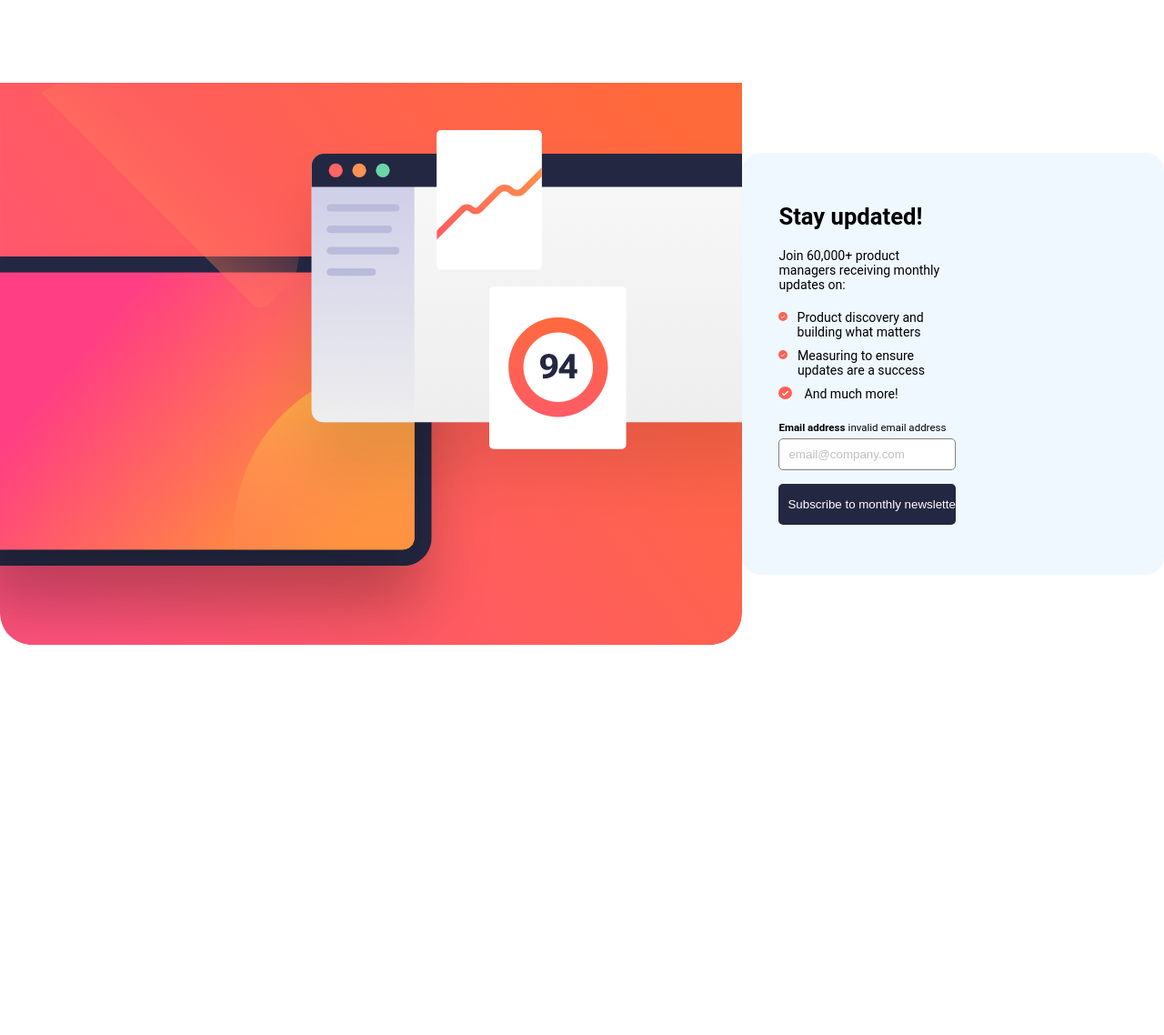
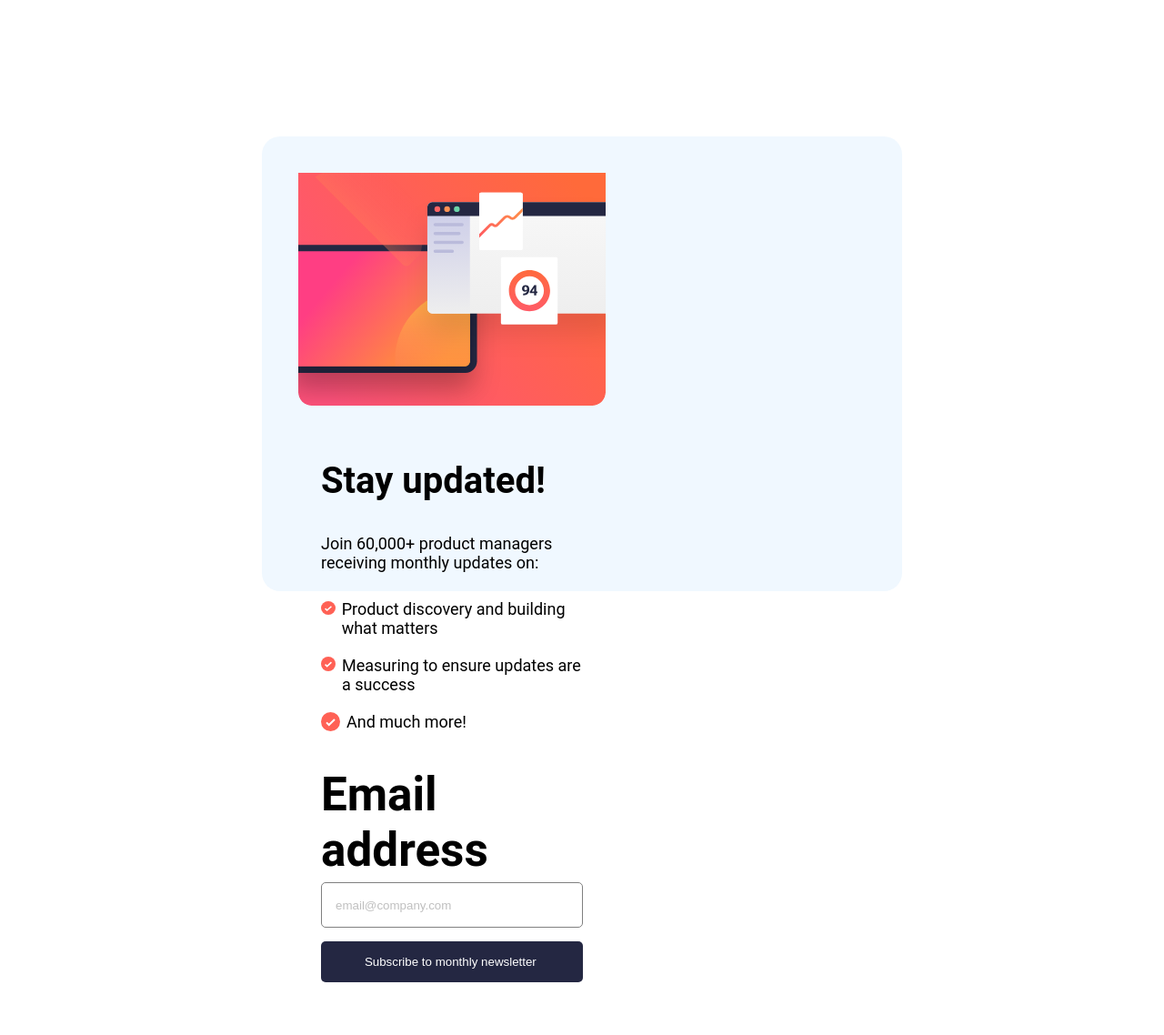
Before and after one commit to hillar10n/news-letter-page, a plain HTML site: page index.html in a window 1280 px wide. Shown: the whole page at 91% size. Before the commit the page ends 800 px from the top, so only its background shows below. Drawn offline with Linux system fonts and the light colour scheme.

Commit message:
mobile started deployed

```diff
--- a/app.css
+++ b/app.css
@@ -15,11 +15,100 @@ body {
 }
 
 .container {
-	padding: 25px;
+	font-size: large;
+}
+
+article {
+	padding: 40px 25px 20px 25px;
+	display: flex;
+	flex-direction: column;
+}
+
+h1 + p {
+	margin: 20px 0;
+}
+
+.thanks {
+	display: none;
 }
 
 #mPicture {
 	width: 100%;
+}
+
+h1 {
+	font-weight: 600;
+	margin: 10px 0;
+	font-size: 40px;
+}
+
+.icon {
+	width: 100%;
+}
+
+.listIcon {
+	display: flex;
+	margin: 10px 0;
+}
+
+.listIcon p {
+	padding-left: 7px;
+}
+
+form {
+	margin: 20px 0;
+}
+
+.label p {
+	display: inline-block;
+	margin: 5px 0;
+}
+
+label {
+	font-size: 4vw;
+	font-weight: 700;
+}
+
+.label span {
+	font-size: 3vw;
+	display: none;
+}
+
+form input[type="email"] {
+	padding: 15px;
+	height: 50px;
+}
+
+input[type="email"] {
+	width: 100%;
+	height: 35px;
+	border-radius: 5px;
+	border: 1px solid grey;
+	padding-left: 10px;
+	cursor: pointer;
+}
+::placeholder {
+	color: grey;
+	opacity: 0.5;
+}
+
+button,
+input[type="submit"] {
+	background-color: hsl(234, 29%, 20%);
+	width: 100%;
+	height: 45px;
+	border-radius: 5px;
+	border: none;
+	color: white;
+	margin: 15px 0;
+	padding: 10px;
+}
+
+.thanks button:hover,
+button:hover {
+	background-color: hsl(4, 100%, 67%);
+	box-shadow: 0 4px 8px 0 rgba(0, 0, 0, 0.2), 0 6px 20px 0 rgba(0, 0, 0, 0.19);
+	cursor: pointer;
 }
 
 #dPicture {
@@ -58,39 +147,6 @@ body {
 		margin: 15px 0;
 	}
 
-	h1 + p {
-		font-size: 1.1vw;
-		margin: 20px 0;
-	}
-
-	.icon {
-		width: 70%;
-	}
-
-	.listIcon {
-		display: flex;
-		align-self: self-end;
-		margin: 10px 0;
-	}
-
-	.listIcon p {
-		font-size: 1.1vw;
-		padding-left: 7px;
-	}
-
-	.label {
-		margin: 20px 0 5px 0;
-	}
-
-	label {
-		font-size: 0.9vw;
-		font-weight: 700;
-	}
-
-	.label span {
-		font-size: 0.9vw;
-	}
-
 	.dImage {
 		width: 50%;
 		max-height: 50%;
@@ -101,32 +157,6 @@ body {
 		height: auto;
 		max-height: 450px;
 		margin-left: auto;
-	}
-
-	input[type="email"] {
-		width: 100%;
-		height: 35px;
-		border-radius: 5px;
-		border: 1px solid grey;
-		padding-left: 10px;
-		cursor: pointer;
-	}
-
-	::placeholder {
-		color: grey;
-		opacity: 0.5;
-	}
-
-	button,
-	input[type="submit"] {
-		background-color: hsl(234, 29%, 20%);
-		width: 100%;
-		height: 45px;
-		border-radius: 5px;
-		border: none;
-		color: white;
-		margin: 15px 0;
-		padding: 10px;
 	}
 
 	.thanks {
@@ -150,11 +180,4 @@ body {
 	.thanks button {
 		margin-top: 0;
 	}
-
-	.thanks button:hover,
-	button:hover {
-		background-color: hsl(4, 100%, 67%);
-		box-shadow: 0 4px 8px 0 rgba(0, 0, 0, 0.2), 0 6px 20px 0 rgba(0, 0, 0, 0.19);
-		cursor: pointer;
-	}
 }
--- a/index.html
+++ b/index.html
@@ -10,29 +10,32 @@
 </head>
 
 <body>
-  <img id="mPicture" src="images/illustration-sign-up-mobile.svg" alt="">
 
   <!-- Sign-up form start -->
   <div class="container">
     <div class="writeup">
+      <img id="mPicture" src="images/illustration-sign-up-mobile.svg" alt="">
+      <article>
         <h1>Stay updated!</h1>
 
         <p>Join 60,000+ product managers receiving monthly updates on:</p>
         <div class="listIcon">
-        <span><img src="images/icon-list.svg" class="icon" alt="" srcset=""></span>
+          <span><img src="images/icon-list.svg" class="icon" alt=""></span>
           <p>Product discovery and building what matters </p>
         </div>
         <div class="listIcon">
-        <span><img src="images/icon-list.svg" class="icon" alt="" srcset=""></span>
+          <span><img src="images/icon-list.svg" class="icon" alt=""></span>
           <p>Measuring to ensure updates are a success</p>
         </div>
         <div class="listIcon">
-        <span><img src="images/icon-list.svg" class="icon" alt="" srcset=""></span>
+          <span><img src="images/icon-list.svg" class="icon" alt=""></span>
           <p> And much more!</p>
         </div>
         <form action="/index.html" id="subBtn">
           <div class="label">
+            <p>
               <label for="email">Email address</label>
+            </p>
             <span>invalid email address</span>
           </div>
           <p>
@@ -43,7 +46,7 @@
         <!-- Sign-up form end -->
 
         <!-- Success message start -->
-
+      </article>
 
     </div>
 
```
Lines whose indentation alone changed are shown as unchanged.
